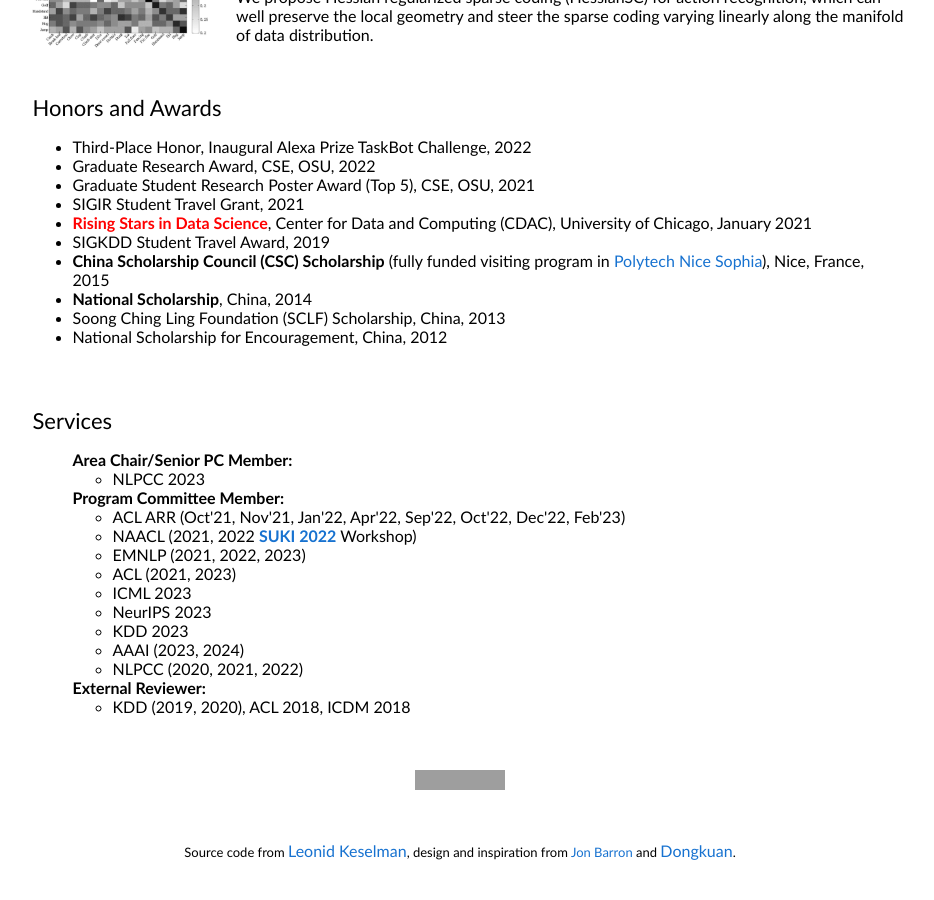
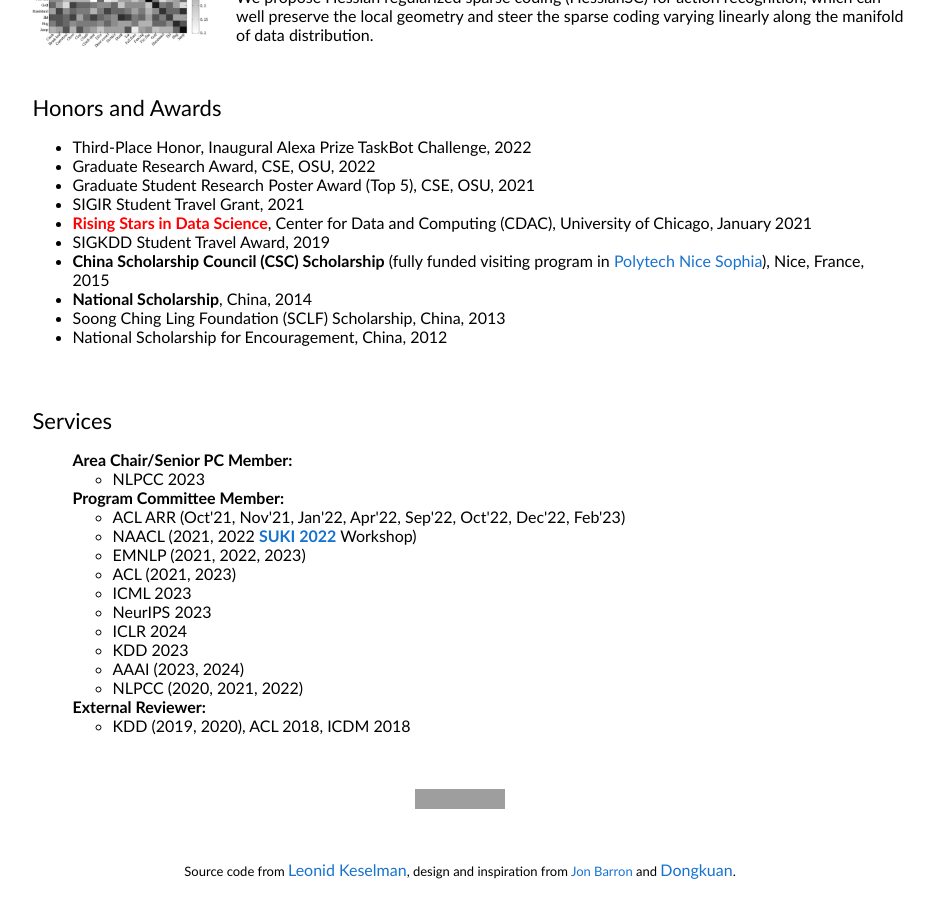
Before and after one commit to zhenwang9102/zhenwang9102.github.io, a Jekyll site: the page built from _posts/2019-06-02-venue.markdown, in a window 1280 px wide and 900 px high, scrolled down 4341 px. Shown: the whole window, without its empty margins (180-1114 px from the left). Built offline with Jekyll 4.4.1, drawn with Linux system fonts in a browser that asks for light colours; grey boxes are pictures that could not be loaded.

Commit message:
Update default.html

```diff
--- a/_layouts/default.html
+++ b/_layouts/default.html
@@ -671,6 +671,9 @@
                     NeurIPS 2023
                   </li>
                   <li>
+                    ICLR 2024
+                  </li>
+                  <li>
                     KDD 2023
                   </li>
                   <li>
```
